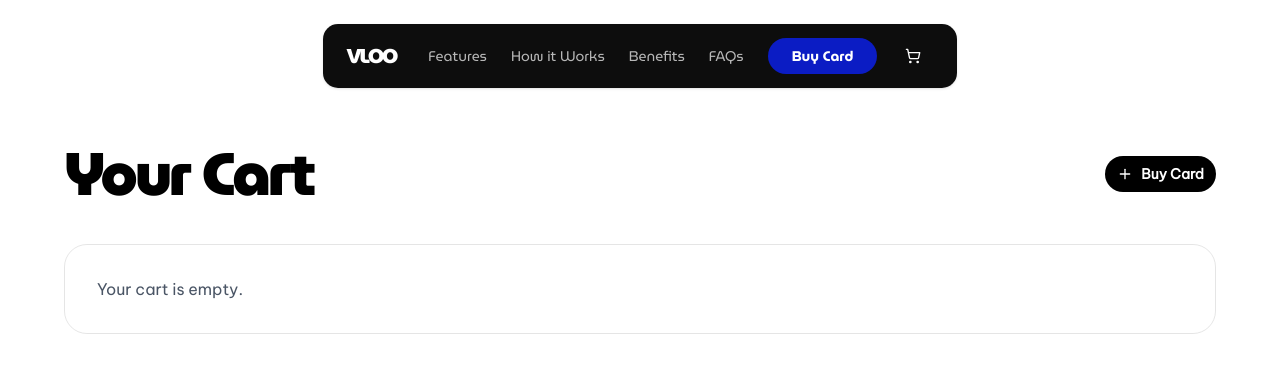
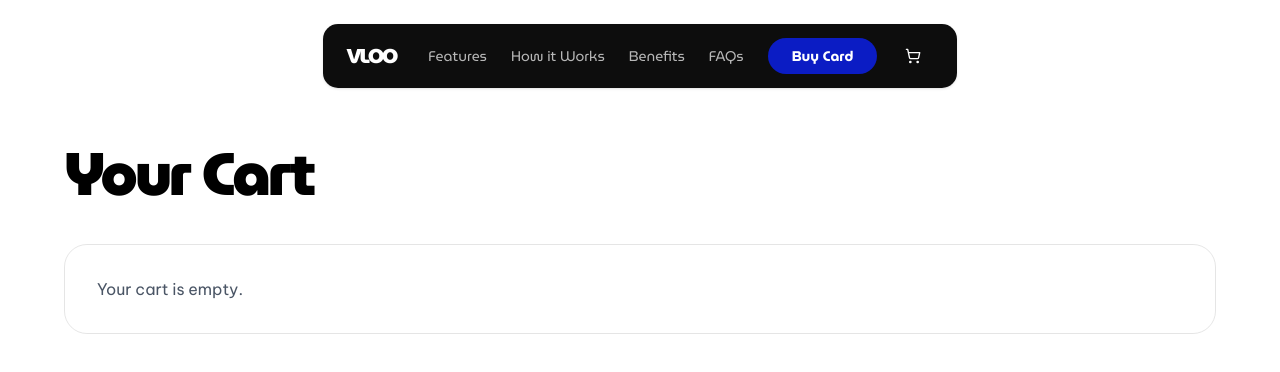
Before and after one commit to youvandra/vloo_web, a Next.js app: page /cart in a window 1280 px wide. Shown: the top 372 px of the page. Built offline with nearby package versions, Linux system fonts and the light colour scheme.

Commit message:
fix: cart ui

```diff
--- a/src/app/cart/page.tsx
+++ b/src/app/cart/page.tsx
@@ -48,15 +48,6 @@ export default function CartPage() {
         <div className="w-full max-w-6xl 2xl:max-w-screen-2xl 3xl:max-w-[90vw]">
           <div className="flex flex-col md:flex-row md:items-center justify-between gap-4 mb-6 md:mb-10">
             <h1 className="font-display text-4xl md:text-6xl 2xl:text-7xl font-black tracking-tighter">Your Cart</h1>
-            <Button
-              asChild
-              className="rounded-full bg-black text-white hover:bg-gray-900 px-6 py-3 font-bold w-full md:w-auto"
-            >
-              <Link href="/buy-card" className="flex items-center justify-center gap-2">
-                <Plus className="h-4 w-4" />
-                {items.length === 0 ? "Buy Card" : "Buy More Card"}
-              </Link>
-            </Button>
           </div>
 
           {items.length === 0 ? (
@@ -109,7 +100,7 @@ export default function CartPage() {
                                 localStorage.setItem("cartItems", JSON.stringify(next));
                                 window.dispatchEvent(new Event("cart:updated"));
                               }}
-                              className="px-3 py-2 rounded-lg border border-black/10 text-sm hover:bg-black/5"
+                              className="px-3 py-2 rounded-lg border border-black/10 text-sm hover:bg-black/5 cursor-pointer"
                               aria-label="Decrease quantity"
                             >
                               -
@@ -137,7 +128,7 @@ export default function CartPage() {
                                 localStorage.setItem("cartItems", JSON.stringify(next));
                                 window.dispatchEvent(new Event("cart:updated"));
                               }}
-                              className="px-3 py-2 rounded-lg border border-black/10 text-sm hover:bg-black/5"
+                              className="px-3 py-2 rounded-lg border border-black/10 text-sm hover:bg-black/5 cursor-pointer"
                               aria-label="Increase quantity"
                             >
                               +
@@ -157,7 +148,7 @@ export default function CartPage() {
                               localStorage.setItem("cartItems", JSON.stringify(next));
                               window.dispatchEvent(new Event("cart:updated"));
                             }}
-                            className="px-3 py-2 rounded-lg border border-black/10 text-sm flex items-center gap-2 hover:bg-red-50 text-red-600 border-transparent hover:border-red-100"
+                            className="px-3 py-2 rounded-lg border border-black/10 text-sm flex items-center gap-2 hover:bg-red-50 text-red-600 border-transparent hover:border-red-100 cursor-pointer"
                             aria-label="Remove item"
                           >
                             <Trash className="h-4 w-4" />
@@ -204,7 +195,7 @@ export default function CartPage() {
                             localStorage.setItem("cartItems", JSON.stringify(next));
                             window.dispatchEvent(new Event("cart:updated"));
                           }}
-                          className="h-8 w-8 flex items-center justify-center rounded-lg border border-black/10 text-sm hover:bg-black/5 bg-white"
+                          className="h-8 w-8 flex items-center justify-center rounded-lg border border-black/10 text-sm hover:bg-black/5 bg-white cursor-pointer"
                           aria-label="Decrease quantity"
                         >
                           -
@@ -232,7 +223,7 @@ export default function CartPage() {
                             localStorage.setItem("cartItems", JSON.stringify(next));
                             window.dispatchEvent(new Event("cart:updated"));
                           }}
-                          className="h-8 w-8 flex items-center justify-center rounded-lg border border-black/10 text-sm hover:bg-black/5 bg-white"
+                          className="h-8 w-8 flex items-center justify-center rounded-lg border border-black/10 text-sm hover:bg-black/5 bg-white cursor-pointer"
                           aria-label="Increase quantity"
                         >
                           +
@@ -254,7 +245,7 @@ export default function CartPage() {
                           localStorage.setItem("cartItems", JSON.stringify(next));
                           window.dispatchEvent(new Event("cart:updated"));
                         }}
-                        className="px-4 py-2 rounded-lg bg-red-50 text-red-600 text-sm font-medium flex items-center gap-2 hover:bg-red-100"
+                        className="px-4 py-2 rounded-lg bg-red-50 text-red-600 text-sm font-medium flex items-center gap-2 hover:bg-red-100 cursor-pointer"
                         aria-label="Remove item"
                       >
                         <Trash className="h-4 w-4" />
@@ -271,7 +262,7 @@ export default function CartPage() {
               </div>
 
               <div className="mt-6 flex justify-end">
-                <Button className="rounded-full bg-black text-white hover:bg-gray-900 px-8 py-4 font-bold w-full md:w-auto flex items-center justify-center gap-2">
+                <Button className="rounded-full bg-[#0b1cc4] text-white hover:bg-[#0b1cc4]/90 px-8 py-4 font-bold w-full md:w-auto flex items-center justify-center gap-2">
                   Checkout
                   <ArrowRight className="h-4 w-4" />
                 </Button>
```
